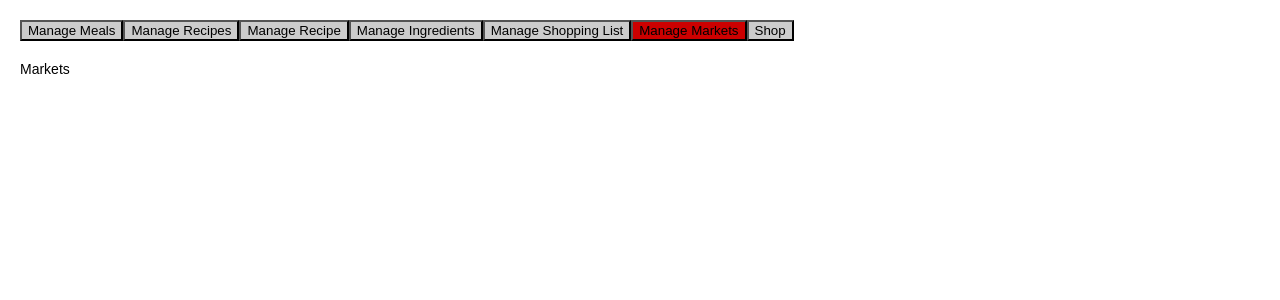
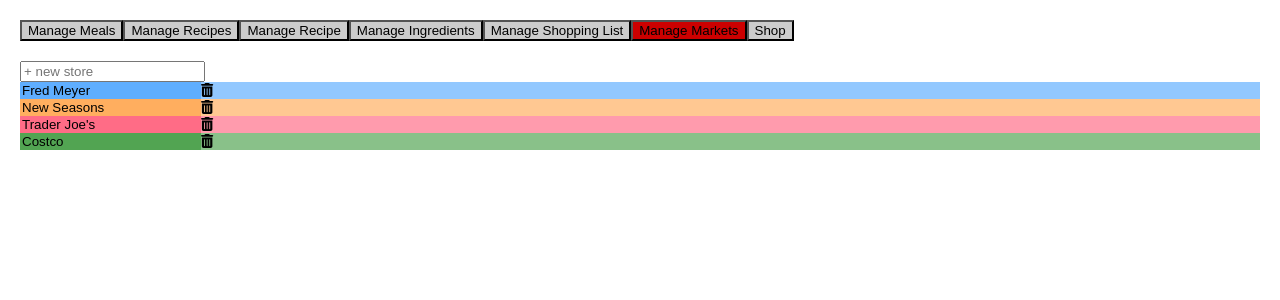
Before and after one commit to btdrucke/liststr3, a React (Create React App) app: page / in a window 1280 px wide. Both pictures are taken after a click on the button "Manage Markets". Shown: the top 300 px of the page. Built offline with nearby package versions, Linux system fonts and the light colour scheme.

Commit message:
Got markets working with create/delete/update.  Theres an issue with storing objects (market models) in redux, though

```diff
--- a/src/app/App.tsx
+++ b/src/app/App.tsx
@@ -1,7 +1,7 @@
 import '../index.css'
 import {AppModePicker} from "../features/appMode/AppModePicker"
 import {useAppSelector} from "./hooks"
-import {AppMode} from "../features/appMode/appMode"
+import {AppMode} from "../features/appMode/appModeSlice"
 import {ShoppingList} from "../features/shoppingList/ShoppingList"
 import {Ingredients} from "../features/ingredients/Ingredients"
 import {Shop} from "../features/shop/Shop"
--- a/src/app/store.ts
+++ b/src/app/store.ts
@@ -1,9 +1,11 @@
 import {configureStore} from '@reduxjs/toolkit'
-import appModeReducer from '../features/appMode/appMode'
+import appModeReducer from '../features/appMode/appModeSlice'
+import marketsReducer from '../features/markets/marketsSlice'
 
 const store = configureStore({
     reducer: {
-        appMode: appModeReducer
+        appMode: appModeReducer,
+        markets: marketsReducer,
     },
 })
 
--- a/src/common/IdOwner.ts
+++ b/src/common/IdOwner.ts
@@ -3,24 +3,18 @@
 type Id = string
 
 export class IdOwner {
-    id: Id
-
-    constructor(id: Id = nanoid()) {
-        this.id = id
-    }
+    constructor(public readonly id: Id = nanoid()) {}
 }
 
-export function equalsId(id: Id): (other: string | IdOwner) => boolean {
-    return (e) => {
-        return (e instanceof IdOwner) ? e.id === id : e === id
-    }
+export function equalsId(id: Id): (owner: IdOwner) => boolean {
+    return (o) => o.id === id
 }
 
-export function getById<Type extends IdOwner>(elems: Array<Type>, id: Id): Type | undefined {
+export function findById<Type extends IdOwner>(elems: Array<Type>, id: Id): Type | undefined {
     return elems.find(equalsId(id))
 }
 
-export function getIndexById<Type extends IdOwner>(elems: Array<Type>, id: Id): number {
+export function findIndexById<Type extends IdOwner>(elems: Array<Type>, id: Id): number {
     return elems.findIndex(equalsId(id))
 }
 
--- a/src/features/appMode/AppModePicker.tsx
+++ b/src/features/appMode/AppModePicker.tsx
@@ -1,5 +1,5 @@
 import {useAppDispatch, useAppSelector} from "../../app/hooks"
-import { AppMode, changeMode } from "./appMode"
+import { AppMode, updateMode } from "./appModeSlice"
 import style from "./appMode.module.css"
 
 const modeDisplayData = [
@@ -22,7 +22,7 @@
                     <button
                         key={mode}
                         className={(appMode === mode) ? style.enabled : style.disabled}
-                        onClick={() => dispatch(changeMode(mode))}>{title}
+                        onClick={() => dispatch(updateMode(mode))}>{title}
                     </button>
                 )
             })}
--- a/src/features/appMode/appMode.ts
+++ b/src/features/appMode/appModeSlice.ts
@@ -16,12 +16,12 @@
         value: AppMode.ManageShoppingList
     },
     reducers: {
-        changeMode: (state, action) => {
+        updateMode: (state, action) => {
             state.value = action.payload
         }
     }
 })
 
-export const { changeMode } = appModeSlice.actions
+export const { updateMode } = appModeSlice.actions
 
 export default appModeSlice.reducer
--- /dev/null
+++ b/src/features/markets/AddInput.tsx
@@ -0,0 +1,31 @@
+import React, {useState} from "react"
+import {useAppDispatch, useAppSelector} from "../../app/hooks"
+import {createMarket} from "./marketsSlice"
+
+type AddInputProps = {
+    placeholder: string
+}
+const AddInput = ({placeholder}: AddInputProps) => {
+    const dispatch = useAppDispatch()
+
+    const handleKeyUp = (event: React.KeyboardEvent<HTMLInputElement>) => {
+        if (event.key === "Enter") {
+            event.preventDefault()
+            const input = event.target as HTMLInputElement
+            const newName = input.value.trim()
+            if (newName) {
+                dispatch(createMarket(newName))
+            }
+            input.value = ""
+        }
+    }
+    return (
+        <input
+            className="item-add"
+            placeholder={placeholder}
+            onKeyUp={handleKeyUp}
+        />
+    )
+}
+
+export default AddInput
--- a/src/features/markets/Markets.tsx
+++ b/src/features/markets/Markets.tsx
@@ -1,5 +1,74 @@
-export const Markets = () => {
+import {useAppDispatch, useAppSelector} from "../../app/hooks"
+import {updateMarket, deleteMarket, MarketModel} from "./marketsSlice"
+import style from "./markets.module.css"
+import AddInput from "./AddInput"
+import {classes} from "../../common/classUtils"
+import {FontAwesomeIcon} from "@fortawesome/react-fontawesome"
+import {faTrashCan} from '@fortawesome/free-solid-svg-icons'
+import React, {useState} from "react"
+
+
+type EditableMarketProps = {
+    origMarket: MarketModel
+}
+const EditableMarket = ({origMarket}: EditableMarketProps) => {
+    const dispatch = useAppDispatch()
+
+    const handleKeyUp = (event: React.KeyboardEvent<HTMLInputElement>) => {
+        const input = event.target as HTMLInputElement
+        switch (event.key) {
+            case "Enter": {
+                event.preventDefault()
+                const newName = input.value.trim()
+                if (newName && newName !== origMarket.name) {
+                    dispatch(updateMarket(new MarketModel(newName, origMarket.color, origMarket.id)))
+                }
+                input.blur()
+                break
+            }
+            case "Escape": {
+                input.value = origMarket.name
+                input.blur()
+                break
+            }
+        }
+    }
+
     return (
-        <div>Markets</div>
+        <input
+            className={classes(style.market, origMarket.color)}
+            defaultValue={origMarket.name}
+            onKeyUp={handleKeyUp}
+            onClick={event => {
+                const element = event.target as HTMLInputElement
+                element.focus()
+            }}/>
     )
 }
+
+export const Markets = () => {
+    const marketList = useAppSelector((state) => state.markets.value)
+    const dispatch = useAppDispatch()
+    return (
+        <div className={style.marketsList}>
+            <AddInput placeholder={'+ new store'}/>
+            {marketList.map((market, index) => {
+                return (
+                    <div
+                        key={market.id}
+                        className={market.color}>
+                        <EditableMarket
+                            origMarket={market}/>
+                        <FontAwesomeIcon
+                            key={market.id + "trash"}
+                            icon={faTrashCan}
+                            className={style.add}
+                            onClick={() => {
+                                dispatch(deleteMarket(market.id))
+                            }}/>
+                    </div>
+                )
+            })}
+        </div>
+    )
+}
--- /dev/null
+++ b/src/features/markets/markets.module.css
@@ -0,0 +1,43 @@
+.marketsList {
+
+}
+
+.market {
+    border: none;
+}
+
+.add {
+
+}
+
+.marketBackground0 {
+    background-color: #3399ff88;
+}
+.marketBackground1 {
+    background-color: #ff993388;
+}
+.marketBackground2 {
+    background-color: #ff446688;
+}
+.marketBackground3 {
+    background-color: #228b2288;
+}
+.marketBackground4 {
+    background-color: #9932cc88;
+}
+.marketBackground5 {
+    background-color: #FFD70088;
+}
+.marketBackground6 {
+    background-color: #d54e1d88;
+}
+.marketBackground7 {
+    background-color: #3f7a7a88;
+}
+
+.enabled {
+    background-color: #cc0000;
+}
+.disabled {
+    background-color: #ccc;
+}
--- /dev/null
+++ b/src/features/markets/marketsSlice.ts
@@ -0,0 +1,55 @@
+import {createSlice} from "@reduxjs/toolkit"
+import {findIndexById, IdOwner} from "../../common/IdOwner"
+import style from "./markets.module.css"
+
+
+export class MarketModel extends IdOwner {
+    constructor(
+        public readonly name: string,
+        public readonly color: string,
+        id?: string
+    ) {
+        super(id)
+    }
+}
+
+function colorForNewMarket(index: number): string {
+    return style["marketBackground" + (index % 8)]
+}
+
+const marketsSlice = createSlice({
+    name: 'markets',
+    initialState: {
+        value: [
+            new MarketModel("Fred Meyer", colorForNewMarket(0)),
+            new MarketModel("New Seasons", colorForNewMarket(1)),
+            new MarketModel("Trader Joe's", colorForNewMarket(2)),
+            new MarketModel("Costco", colorForNewMarket(3)),
+        ]
+    },
+    reducers: {
+        createMarket: (state, action) => {
+            const marketName: string = action.payload
+            const market = new MarketModel(marketName, colorForNewMarket(state.value.length))
+            state.value.push(market)
+        },
+        updateMarket: (state, action) => {
+            const market: MarketModel = action.payload
+            const pos = findIndexById(state.value, market.id)
+            if (pos >= 0) {
+                state.value[pos] = market
+            }
+        },
+        deleteMarket: (state, action) => {
+            const id: string = action.payload
+            const pos = findIndexById(state.value, id)
+            if (pos >= 0) {
+                state.value.splice(pos, 1)
+            }
+        },
+    }
+})
+
+export const {createMarket, updateMarket, deleteMarket} = marketsSlice.actions
+
+export default marketsSlice.reducer
```
Also changed, not shown: package.json (+9 -2 lines), 2 other files (tests, documents, lock files or other folders).
